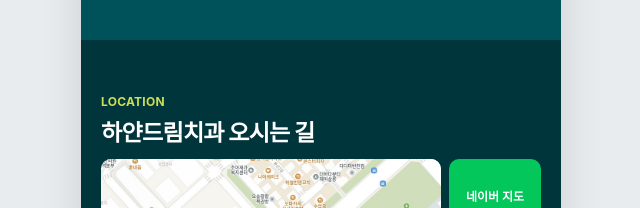
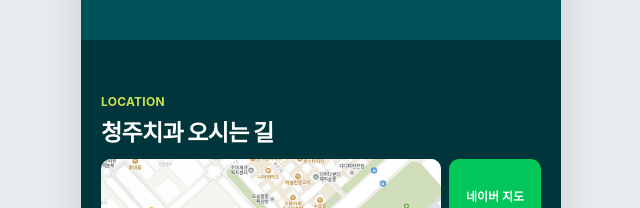
Before and after one commit to chowolgi/hayandream, a plain HTML site: page index.html in a window 1280 px wide. Shown: the part 6702-6910 px from the top of the page, without its empty margins (319-959 px from the left). Drawn offline with Linux system fonts and the light colour scheme; a web font is replaced by a local one.

Commit message:
Update index.html

```diff
--- a/index.html
+++ b/index.html
@@ -1035,7 +1035,7 @@
     <!-- 8. LOCATION & FOOTER -->
     <section class="bg-teal-deep">
       <span class="sec-tag">LOCATION</span>
-      <h2 class="sec-title">하얀드림치과 오시는 길</h2>
+      <h2 class="sec-title">청주치과 오시는 길</h2>
       <div class="map-wrap">
         <div class="map-box">
           <img src="./사진04.jpg" alt="하얀드림치과 오시는 길 약도" />
```
